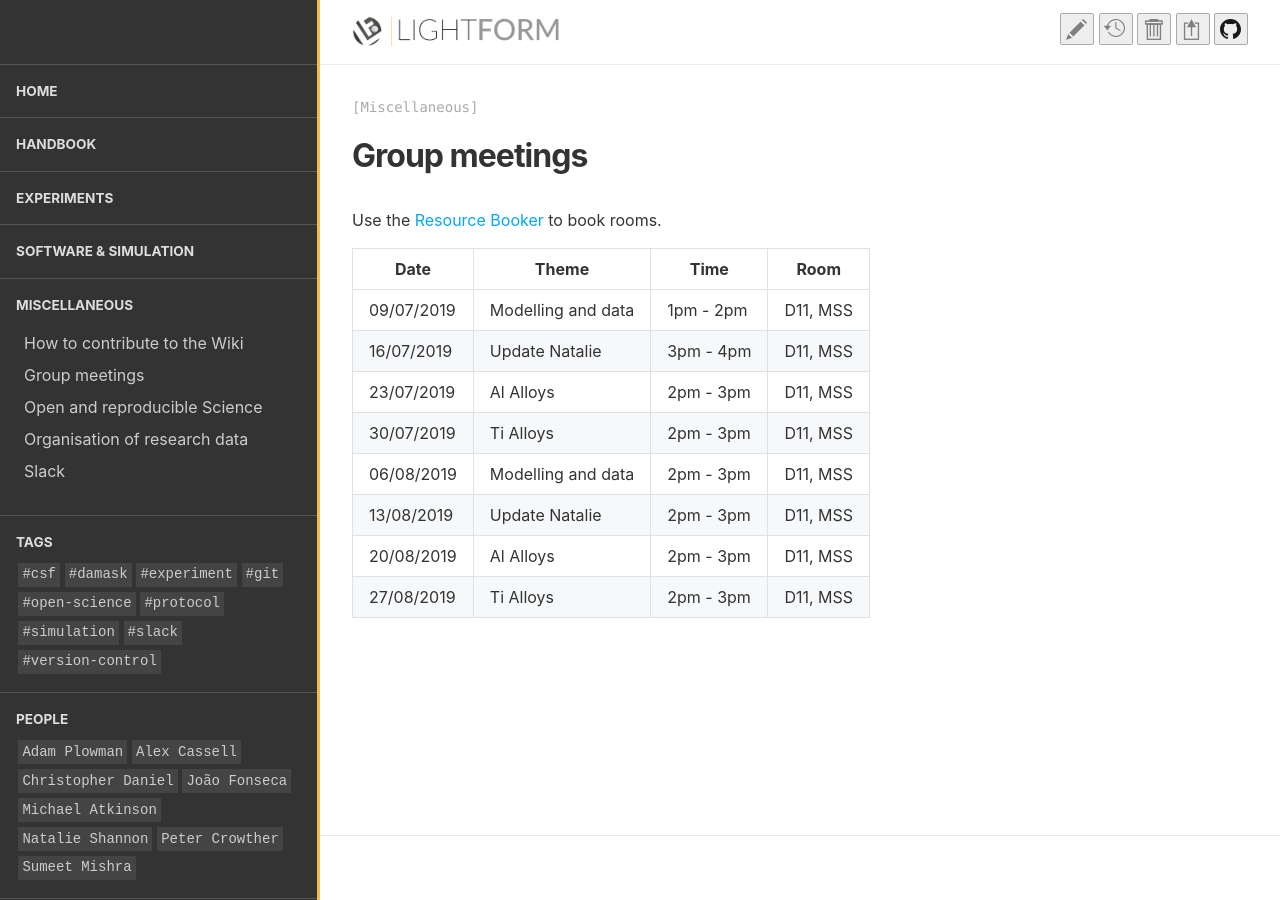
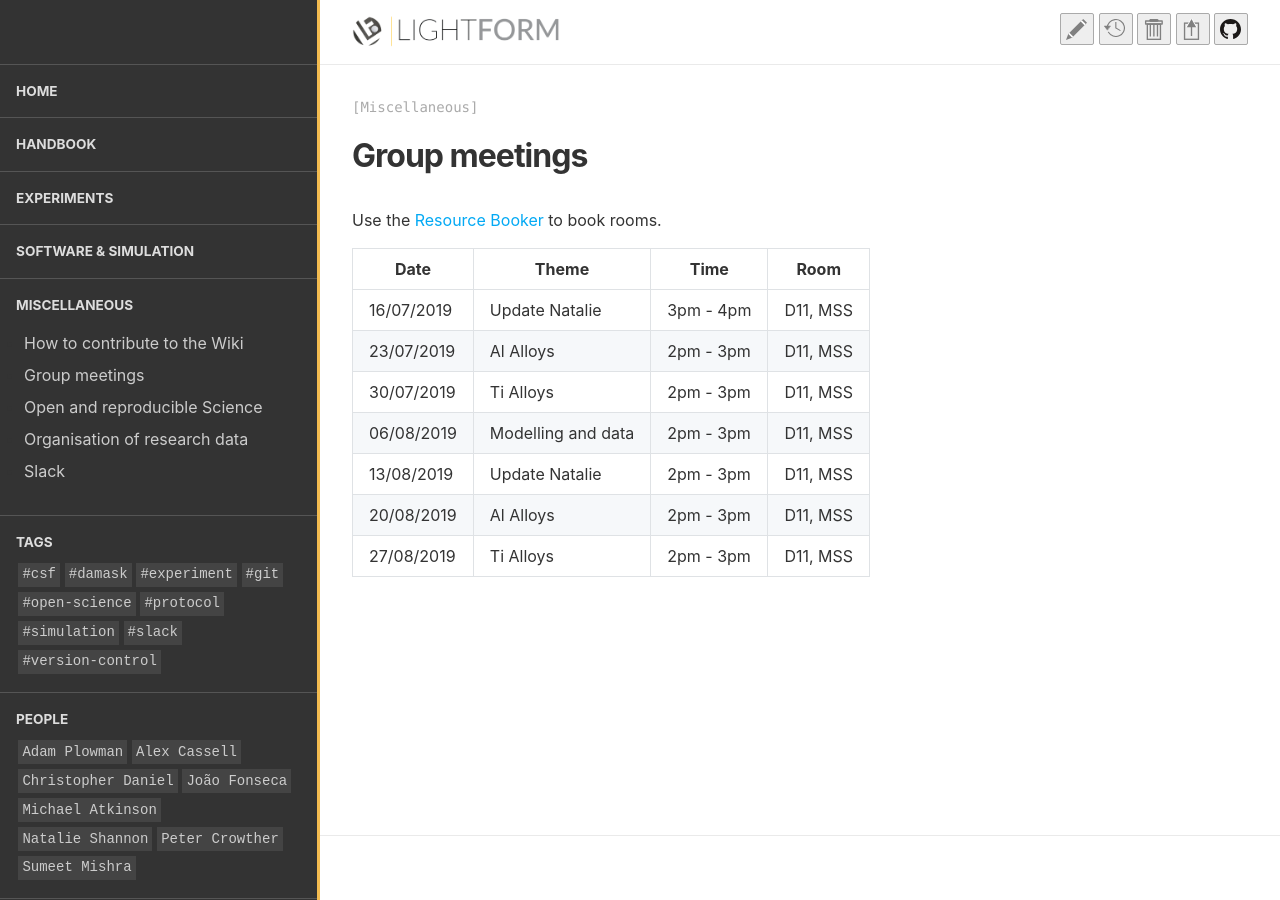
Before and after one commit to LightForm-group/wiki, a Jekyll site: the page built from collections/_miscellaneous/meeting_dates.md, in a window 1280 px wide. Built offline with Jekyll 4.4.1, drawn with Linux system fonts in a browser that asks for light colours.

Commit message:
Update meeting_dates.md

```diff
--- a/collections/_miscellaneous/meeting_dates.md
+++ b/collections/_miscellaneous/meeting_dates.md
@@ -6,7 +6,6 @@ Use the [Resource Booker](https://resourcebooker.manchester.ac.uk/) to book room
 
 |    Date    |       Theme        |   Time    |   Room   |
 | ---------- | ------------------ | --------- | -------- |
-| 09/07/2019 | Modelling and data | 1pm - 2pm | D11, MSS |
 | 16/07/2019 | Update Natalie     | 3pm - 4pm | D11, MSS |
 | 23/07/2019 | Al Alloys          | 2pm - 3pm | D11, MSS |
 | 30/07/2019 | Ti Alloys          | 2pm - 3pm | D11, MSS |
```
